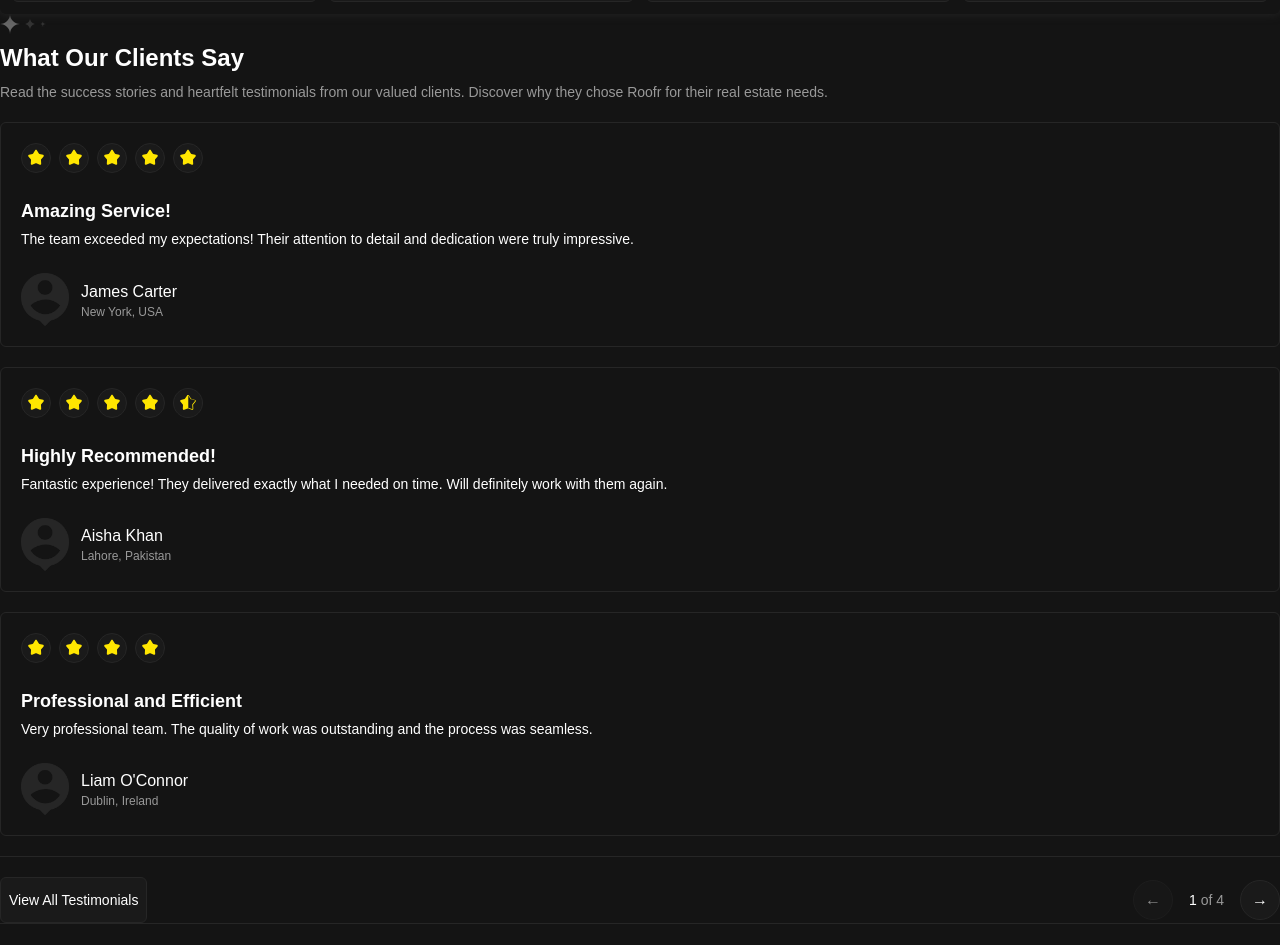
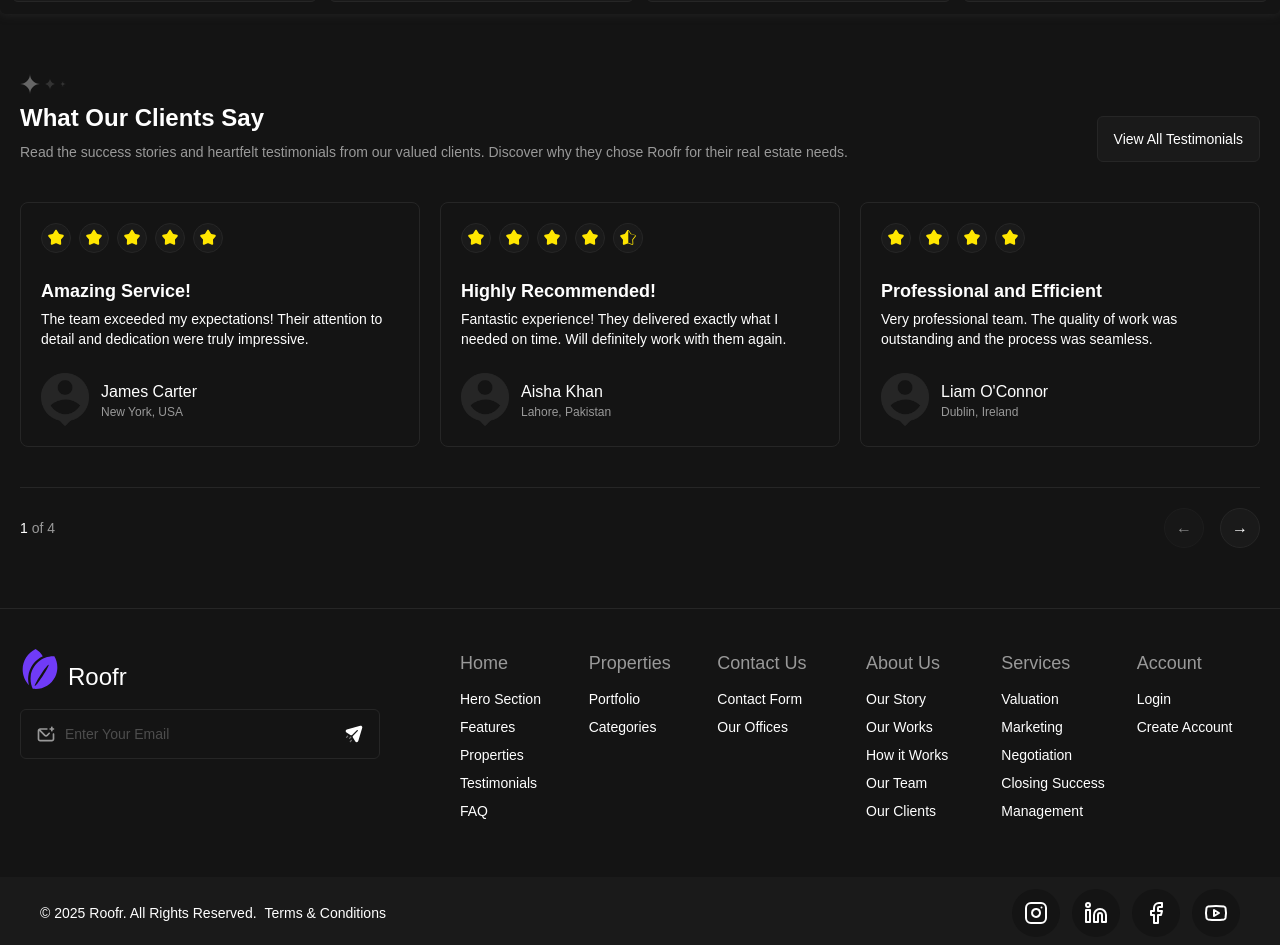
Before and after one commit to shawaiz-khan/roofr, a Next.js app: page / in a window 1280 px wide. Shown: the part 847-1792 px from the top of the page. Built offline with nearby package versions, Linux system fonts and the light colour scheme.

Commit message:
add: Made the testimonial slider responsive

```diff
--- a/src/app/page.tsx
+++ b/src/app/page.tsx
@@ -40,7 +40,7 @@ const Home: React.FC = () => {
         </div>
       </div>
       {/* Featured Cards  */}
-      <div className="z-10">
+      <div className="z-20">
         <FeaturesBlock />
       </div>
       {/* Testimonials  */}
--- a/src/components/Testimonial.tsx
+++ b/src/components/Testimonial.tsx
@@ -1,4 +1,3 @@
-/* eslint-disable react-hooks/exhaustive-deps */
 "use client";
 
 import { testimonials } from "@/data/testimonials";
@@ -6,28 +5,21 @@ import TestimonialBlock from "./TestimonialBlock";
 import Image from "next/image";
 import stars from "@/assets/svg/Stars.svg";
 import { useEffect, useState } from "react";
+import { motion, AnimatePresence } from "framer-motion";
 
 const Testimonials: React.FC = () => {
     const [currentPage, setCurrentPage] = useState(0);
     const [reviewsPerPage, setReviewsPerPage] = useState(3);
+    const totalPages = Math.ceil(testimonials.length / reviewsPerPage);
 
     useEffect(() => {
         const handleResize = () => {
             setReviewsPerPage(window.innerWidth <= 768 ? 1 : 3);
         };
-
         handleResize();
-        window.addEventListener('resize', handleResize);
-        return () => window.removeEventListener('resize', handleResize);
+        window.addEventListener("resize", handleResize);
+        return () => window.removeEventListener("resize", handleResize);
     }, []);
-
-    const totalPages = Math.ceil(testimonials.length / reviewsPerPage);
-
-    useEffect(() => {
-        if (currentPage >= totalPages) {
-            setCurrentPage(0);
-        }
-    }, [totalPages]);
 
     const getTestimonialsForCurrentPage = () => {
         const startIndex = currentPage * reviewsPerPage;
@@ -35,19 +27,16 @@ const Testimonials: React.FC = () => {
     };
 
     const nextSlide = () => {
-        if (totalPages > 1) {
         setCurrentPage((prev) => (prev + 1) % totalPages);
-        }
     };
 
     const prevSlide = () => {
-        if (totalPages > 1) {
         setCurrentPage((prev) => (prev - 1 + totalPages) % totalPages);
-        }
     };
 
     return (
-        <main className="flex flex-col gap-5">
+        <main className="flex flex-col gap-5 md:gap-10 md:my-10 md:p-5">
+            <div className="flex justify-between items-end">
                 <div className="flex flex-col gap-2">
                     <Image src={stars} alt="What our client says" />
                     <h1 className="text-2xl font-semibold">What Our Clients Say</h1>
@@ -56,8 +45,21 @@ const Testimonials: React.FC = () => {
                         Discover why they chose Roofr for their real estate needs.
                     </p>
                 </div>
+                <button className="bg-black-secondary border border-black-tertiary py-3 px-4 text-sm rounded-md hidden md:block">
+                    View All Testimonials
+                </button>
+            </div>
 
-            <div className="flex flex-col gap-5">
+            <div className="relative overflow-hidden">
+                <AnimatePresence mode="wait">
+                    <motion.div
+                        key={currentPage}
+                        initial={{ x: "100%", opacity: 0 }}
+                        animate={{ x: 0, opacity: 1 }}
+                        exit={{ x: "-100%", opacity: 0 }}
+                        transition={{ type: "tween", duration: 0.5, ease: "easeInOut" }}
+                        className="grid grid-rows-1 md:grid-cols-3 gap-5"
+                    >
                         {getTestimonialsForCurrentPage().map((testimonial) => (
                             <TestimonialBlock
                                 key={testimonial.id}
@@ -68,11 +70,16 @@ const Testimonials: React.FC = () => {
                                 stars={testimonial.stars}
                             />
                         ))}
+                    </motion.div>
+                </AnimatePresence>
+            </div>
 
             {totalPages > 1 && (
                 <div className="flex justify-between items-center border-t border-black-tertiary pt-5">
-                        <button className="bg-black-secondary border border-black-tertiary py-3 px-2 text-sm rounded-md">View All Testimonials</button>
-                        <div className="flex items-center justify-center gap-4">
+                    <span className="text-sm font-medium">
+                        {currentPage + 1} <span className="text-gray-quaternary">of {totalPages}</span>
+                    </span>
+                    <div className="flex items-center gap-4">
                         <button
                             onClick={prevSlide}
                             className="h-10 w-10 rounded-full bg-black-secondary text-white disabled:opacity-50 border border-black-tertiary"
@@ -80,11 +87,6 @@ const Testimonials: React.FC = () => {
                         >
                             ←
                         </button>
-
-                            <span className="text-sm font-medium">
-                                {currentPage + 1} <span className="text-gray-quaternary">of {totalPages}</span>
-                            </span>
-
                         <button
                             onClick={nextSlide}
                             className="h-10 w-10 rounded-full bg-black-secondary text-white disabled:opacity-50 border border-black-tertiary"
@@ -95,7 +97,6 @@ const Testimonials: React.FC = () => {
                     </div>
                 </div>
             )}
-            </div>
         </main>
     );
 };
--- a/src/components/TestimonialBlock.tsx
+++ b/src/components/TestimonialBlock.tsx
@@ -5,7 +5,7 @@ import Image from "next/image";
 
 const TestimonialBlock: React.FC<TestimonialProps> = ({ name, city, title, testimonial, stars }) => {
     return (
-        <div className="border border-black-tertiary p-5 space-y-6 rounded-md">
+        <div className="border border-black-tertiary p-5 space-y-6 rounded-lg">
             <RatingStarProvider rating={stars} />
             <div className="space-y-1">
                 <h1 className="text-lg font-semibold">{title}</h1>
```
Lines whose indentation alone changed are shown as unchanged.
